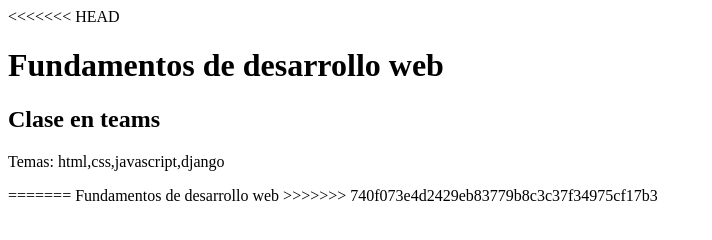
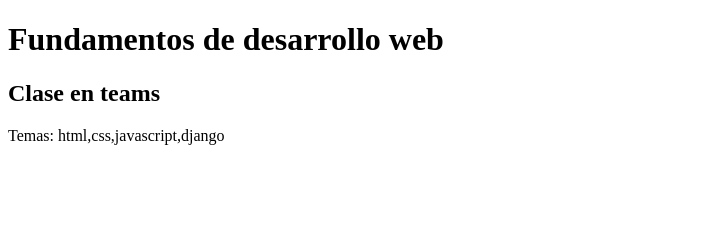
Before and after one commit to andresTorresmr/website_prueba_52, a plain HTML site: page index.html in a window 1280 px wide. Shown: the whole page, without its empty margins (0-712 px from the left). Drawn offline with Linux system fonts and the light colour scheme.

```diff
--- a/index.html
+++ b/index.html
@@ -7,13 +7,9 @@
     <title>Document</title>
   </head>
   <body>
-<<<<<<< HEAD
       <h1>Fundamentos de desarrollo web</h1>
       <h2>Clase en teams</h2>
       <p>Temas: html,css,javascript,django</p>
-=======
-      Fundamentos de desarrollo web
 
->>>>>>> 740f073e4d2429eb83779b8c3c37f34975cf17b3
   </body>
 </html>
```
